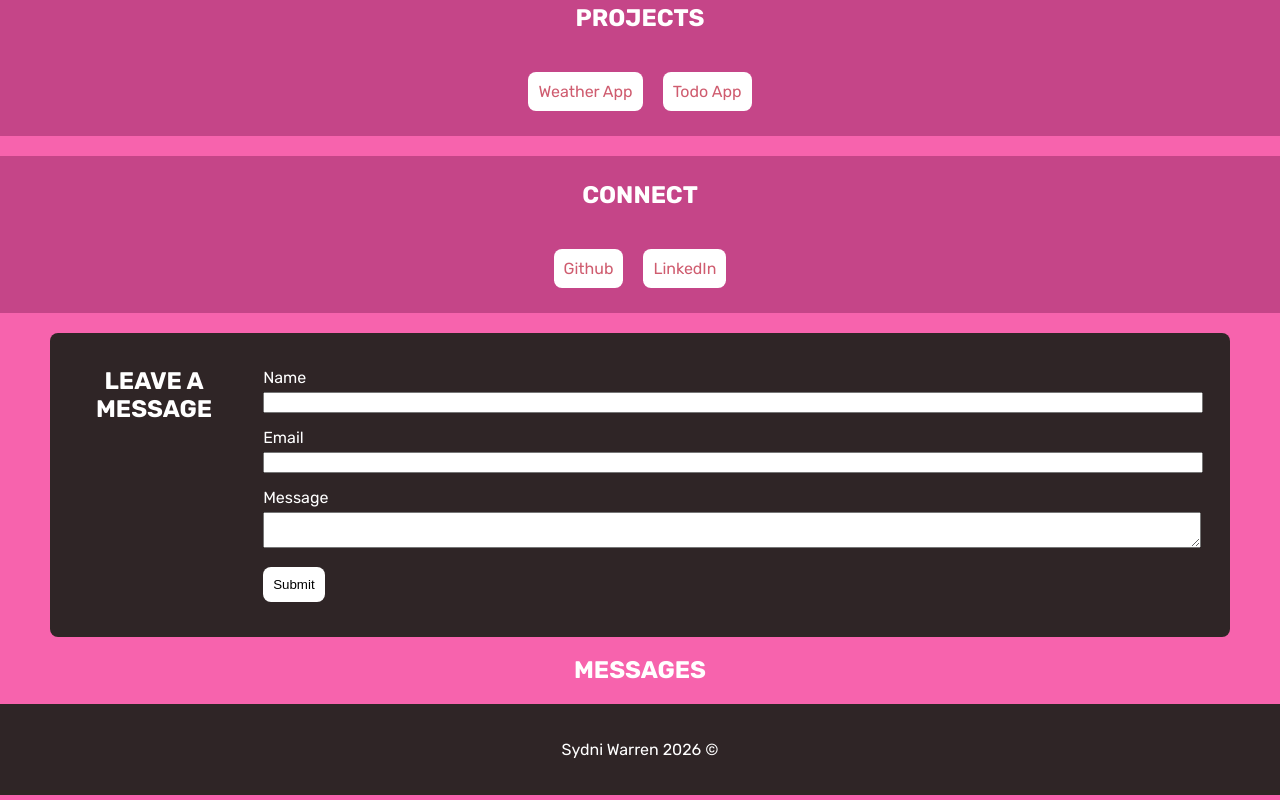
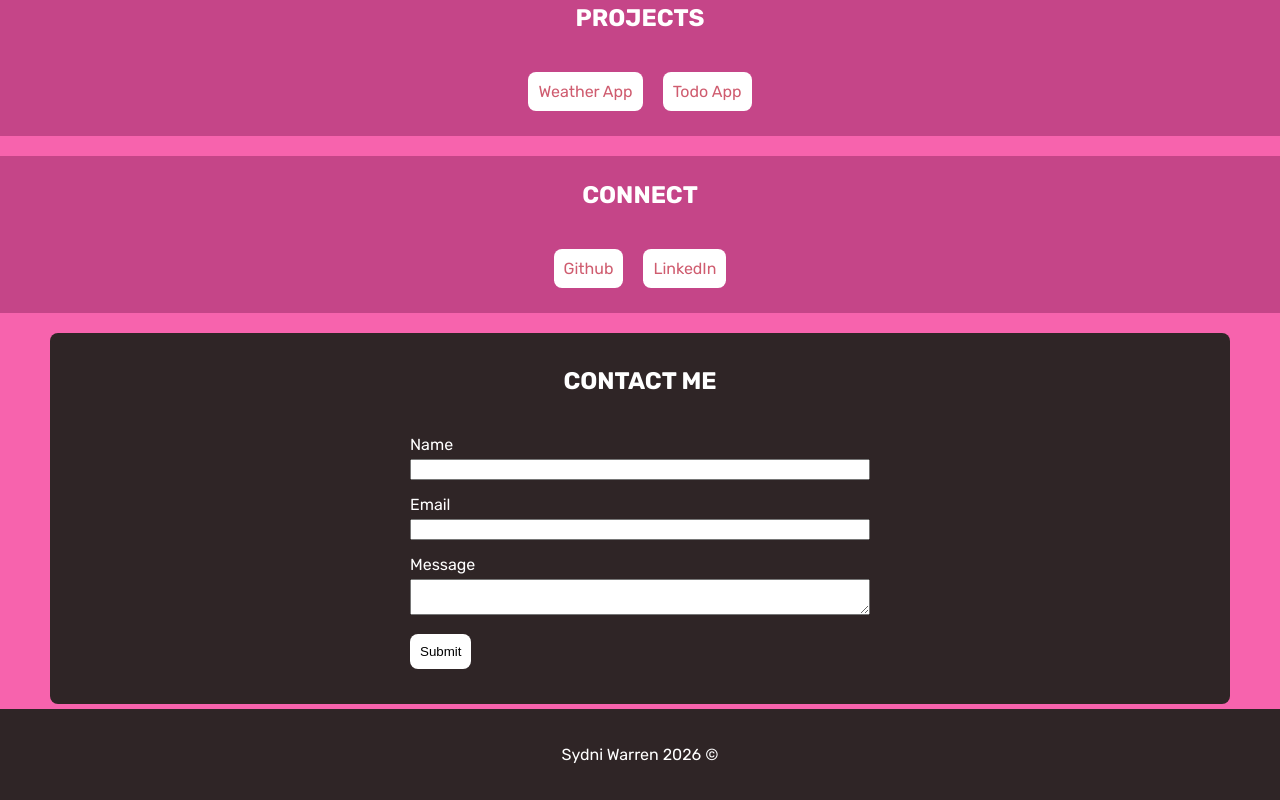
Before and after one commit to shidoco/sydni-warren-introctd, a plain HTML site: page index.html in a window 1280 px wide. Shown: the part 1244-2044 px from the top of the page. Drawn offline with Linux system fonts and the light colour scheme.

Commit message:
leave a message form updated to send an email

```diff
--- a/CSS/index.css
+++ b/CSS/index.css
@@ -198,7 +198,8 @@ h2 {
 
 #LeaveAMessage {
     display: flex;
-    align-content: center;
+    flex-direction: column;
+    align-items: center;
     background-color: rgb(47, 37, 38);
     margin: 20px 50px 5px;
     padding: 15px;
@@ -220,21 +221,26 @@ form[name="leave_message"] {
     padding: 20px;
     border-radius: 8px;
     width: 100%;
+    max-width: 500px;
+    box-sizing: border-box;
 }
 
 input[name=usersName] {
     margin: 5px 0px 15px 0px;
     width: 100%;
+    box-sizing: border-box;
 }
 
 input[name=usersEmail] {
     margin: 5px 0px 15px 0px;
     width: 100%;
+    box-sizing: border-box;
 }
 
 textarea[name=usersMessage] {
     margin: 5px 0px 15px 0px;
     width: 100%;
+    box-sizing: border-box;
 }
 
 @media (max-width: 400px) {
--- a/JS/index.js
+++ b/JS/index.js
@@ -38,6 +38,20 @@ const messageForm = document.querySelector('form[name="leave_message"]');
 
 messageForm.addEventListener('submit', (event) => {
     event.preventDefault();
+
+    const { usersName, usersEmail, usersMessage } = event.currentTarget.elements;
+    const subject = encodeURIComponent(`Portfolio message from ${usersName.value}`);
+    const body = encodeURIComponent(
+        `From: ${usersName.value}\nReply to: ${usersEmail.value}\n\n${usersMessage.value}`
+    );
+
+    window.location.href =
+        `mailto:warrensydni@gmail.com?subject=${subject}&body=${body}`;
+});
+
+/* Old Assignment Code
+messageForm.addEventListener('submit', (event) => {
+    event.preventDefault();
     let inputName = event.target.usersName.value;
     let inputEmail = event.target.usersEmail.value;
     let inputMessage = event.target.usersMessage.value;
@@ -56,7 +70,7 @@ messageForm.addEventListener('submit', (event) => {
     newMessage.appendChild(removeButton);
     messageList.appendChild(newMessage);
     event.target.reset();
-});
+}); */
 
 const projectSection = document.getElementById('Projects');
 const projectList = projectSection.querySelector('ul');
--- a/index.html
+++ b/index.html
@@ -87,7 +87,7 @@
         </section>
 
         <section id ="LeaveAMessage">
-            <h2>Leave a Message</h2>
+            <h2>Contact Me</h2>
             <form name="leave_message">
                 <label for=usersName>Name</label><br>
                 <input type=text name=usersName required=true><br>
@@ -101,12 +101,12 @@
             </form>
         </section>
 
-        <section id="messages">
+        <!-- <section id="messages">
             <h2>Messages</h2>
             <ul>
 
             </ul>
-        </section>
+        </section> -->
 
         <footer></footer>
 
```
